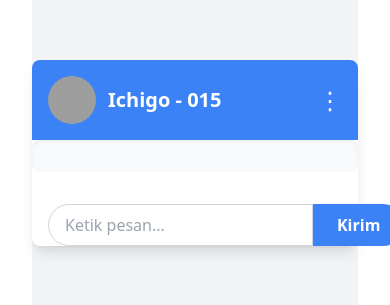
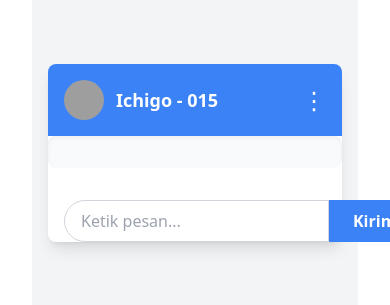
Before and after one commit to AditSetiawan24/Ichigo-chatbot, a React (Vite) app: page / in a window 390 px wide. Shown: the part 217-522 px from the top of the page. Built offline with nearby package versions, Linux system fonts and the light colour scheme; grey boxes are pictures that could not be loaded; what groq-sdk would draw is missing.

Commit message:
Update App.jsx

```diff
--- a/src/App.jsx
+++ b/src/App.jsx
@@ -77,16 +77,16 @@ function App() {
   };
 
   return (
-    <main className="flex flex-col min-h-[80vh] justify-center items-center bg-gray-100">
-      <div className="w-full max-w-xl bg-white shadow-lg rounded-lg flex flex-col">
+    <main className="flex flex-col min-h-[80vh] justify-center items-center bg-gray-100 px-4 sm:px-0">
+      <div className="w-full max-w-sm sm:max-w-xl bg-white shadow-lg rounded-lg flex flex-col">
         <header className="flex items-center justify-between p-4 bg-blue-500 text-white rounded-t-lg">
           <div className="flex items-center">
             <img
               src={botProfilePic}
               alt="Bot Avatar"
-              className="w-12 h-12 rounded-full mr-3"
+              className="w-10 h-10 sm:w-12 sm:h-12 rounded-full mr-3"
             />
-            <h1 className="text-xl font-bold">{botName}</h1>
+            <h1 className="text-lg sm:text-xl font-bold">{botName}</h1>
           </div>
           <button onClick={() => setShowNameModal(true)} className="text-white text-2xl">⋮</button>
         </header>
@@ -118,7 +118,6 @@ function App() {
                 Konfirmasi
               </button>
 
-              {/* Tambahkan tombol Reset Chat di dalam modal */}
               <button
                 onClick={resetChat}
                 className="bg-red-500 py-2 px-4 font-bold text-white rounded-md hover:bg-red-600 transition mt-4 w-full"
@@ -129,7 +128,7 @@ function App() {
           </div>
         )}
 
-        <div className="flex-grow overflow-y-auto max-h-[500px] mb-4 p-4 space-y-4 bg-gray-50 rounded-lg shadow-inner">
+        <div className="flex-grow overflow-y-auto max-h-[400px] mb-4 p-4 space-y-4 bg-gray-50 rounded-lg shadow-inner">
           {messages.map((msg, index) => (
             <div key={index} className={`flex ${msg.isUser ? 'justify-end' : 'justify-start'}`}>
               <div
```
